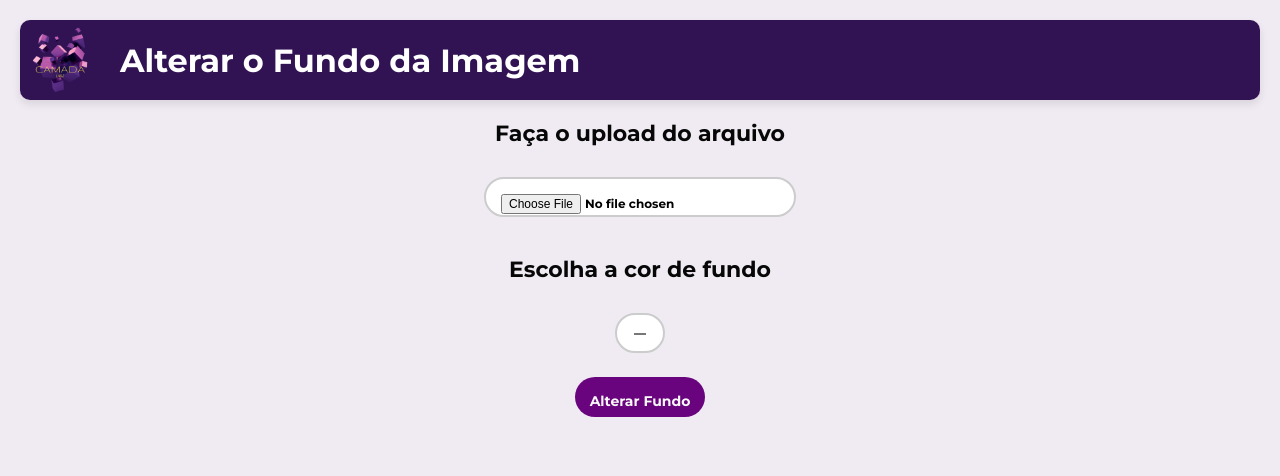
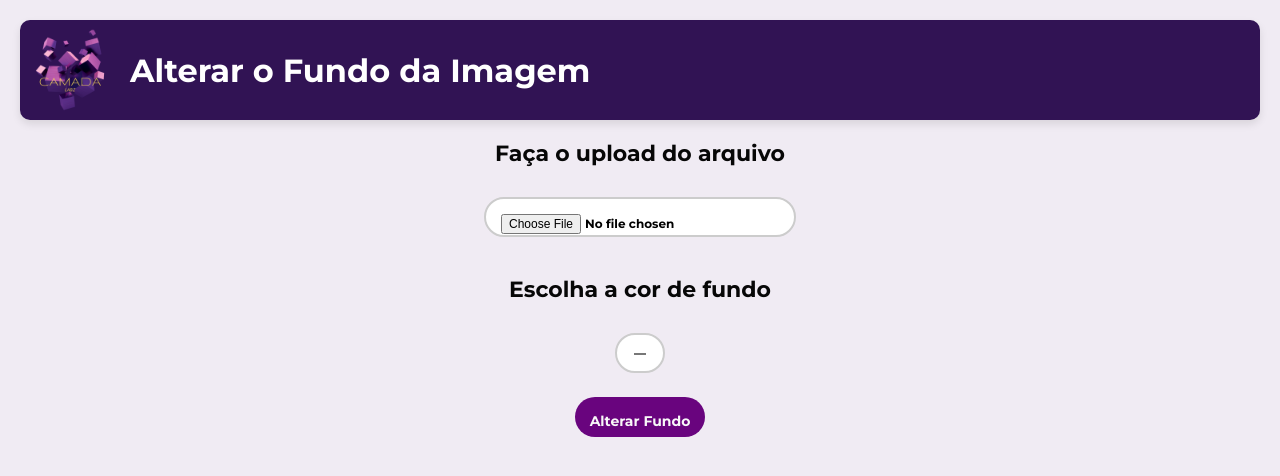
Before and after one commit to GabzBarbosa/Remocao_de_fundo, a plain HTML site: page index.html in a window 1280 px wide. Drawn offline with Linux system fonts and the light colour scheme.

Commit message:
Update style.css

```diff
--- a/style.css
+++ b/style.css
@@ -30,10 +30,9 @@ header {
 
 
 header img {
-    margin-right: 20px;
+    margin-right: 10px;
     border-radius: 50%;
-    width: 80px;
-    height: 80px;
+
 }
 
 h2, h3, h4, a {
```
